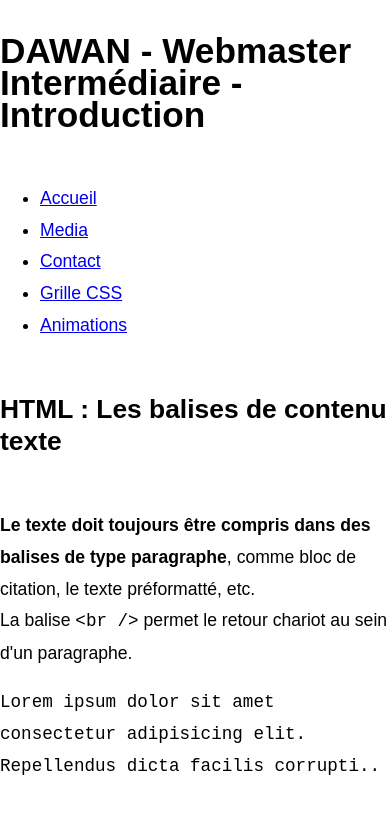
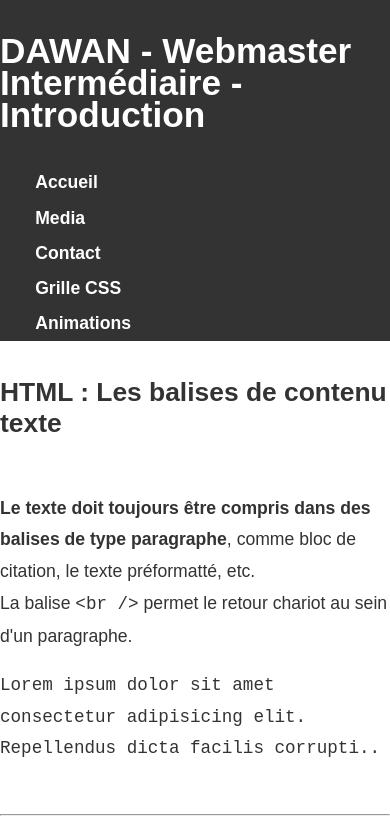
Before and after one commit to nicoduflot/2024-04-08-Web-inter, a plain HTML site: page index.html in a window 390 px wide. Shown: the top 831 px of the page. Drawn offline with Linux system fonts and the light colour scheme.

Commit message:
CSS root et nav mobile

```diff
--- a/css/style.css
+++ b/css/style.css
@@ -43,7 +43,7 @@ sélecteur CSS :
                             si l'élément et la classe sont collés, c'est que l'élément doit avoir au moins cette classe
         article #special    => un élément avec id="special" enfant direct OU indirect d'un élément article
                             si l'élément et l'id recherché sont séparés, cela indique une filiation directe ou indirecte
-        main > p            => tous les éléments p enfants directs d'un élément main
+        main > article      body > => tous les éléments article enfants directs d'un élément main
                             le chevron fermant > entre les deux éléments indique une filiation directe.
         p#special           => un élément p avec id="special"
         .toto.tata          => un élément ayant au moins les deux classes suivantes toto et tata
@@ -67,6 +67,21 @@ sélecteur CSS :
     font-family: Arial, Helvetica, sans-serif;
     font-size: 1.1rem;
     line-height: 1.8rem;
+    /*
+    en CSS il est possible de définir des variables
+    */
+    --site-bg-color: white;
+    --site-color: rgb(51, 51, 51);
+    --site-link-color: #DE3400;
+    --site-third-color: rgb(224, 140, 7);
+    --site-third-color-75: rgba(224, 140, 7, 0.75);
+    --site-third-color-50: rgba(224, 140, 7, 0.5);
+    --site-third-color-25: rgba(224, 140, 7, 0.25);
+
+    --header-bg: var(--site-color);
+    --header-color: var(--site-bg-color);
+    color: var(--site-color);
+
 }
 
 /* déclaration générales */
@@ -84,6 +99,17 @@ h4,
 h5,
 h6{
     margin: 0;
+}
+
+a, a:visited{
+    color: var(--site-link-color);
+    font-weight: bold;
+    text-decoration: none;
+}
+
+a:hover{
+    background-color: var(--site-link-color);
+    color: var(--site-bg-color);
 }
 
 header, footer{
@@ -124,3 +150,29 @@ header, footer{
 body{
     margin: 0;
 }
+
+body > header{
+    background-color: var(--header-bg);
+    color: var(--header-color);
+}
+
+body > nav,
+body > footer{
+    background-color: var(--header-bg);
+}
+
+body > nav ul,
+body > footer ul{
+    margin: 0;
+    list-style-type: none;
+    line-height: 2rem;
+    padding: 0;
+}
+
+body > nav a, body > nav a:visited,
+body > footer a, body > nav a:visited{
+    color: var(--site-bg-color);
+    display: block;
+    padding-left: 2rem;
+    padding-right: 2rem;
+}
--- a/index.html
+++ b/index.html
@@ -23,11 +23,11 @@
     <nav>
         <div>
             <ul>
-                <li><a href="./index.html" target="_self">Accueil</a></li>
-                <li><a href="./media.html" target="_self">Media</a></li>
-                <li><a href="./formulaire.html" target="_self">Contact</a></li>
-                <li><a href="./grille.html" target="_self">Grille CSS</a></li>
-                <li><a href="./animation.html" target="_self">Animations</a></li>
+                <li><a href="./index.html" target="_self" title="Lien vers l'accueil">Accueil</a></li>
+                <li><a href="./media.html" target="_self" title="lien vers Media">Media</a></li>
+                <li><a href="./formulaire.html" target="_self" title="lien vers Contact">Contact</a></li>
+                <li><a href="./grille.html" target="_self" title="lien vers Grille CSS">Grille CSS</a></li>
+                <li><a href="./animation.html" target="_self" title="lien vers Animations">Animations</a></li>
             </ul>
         </div>
     </nav>
@@ -120,6 +120,9 @@ Repellendus dicta facilis corrupti..
                     deux rem
                     <span class="deuxRem">deux rem</span>
                 </p>
+                <p>
+                    <a href="./media.html">Media</a>
+                </p>
                 <footer>
                     <a href="./media.html"><button>Lire +</button></a>
                 </footer>
```
